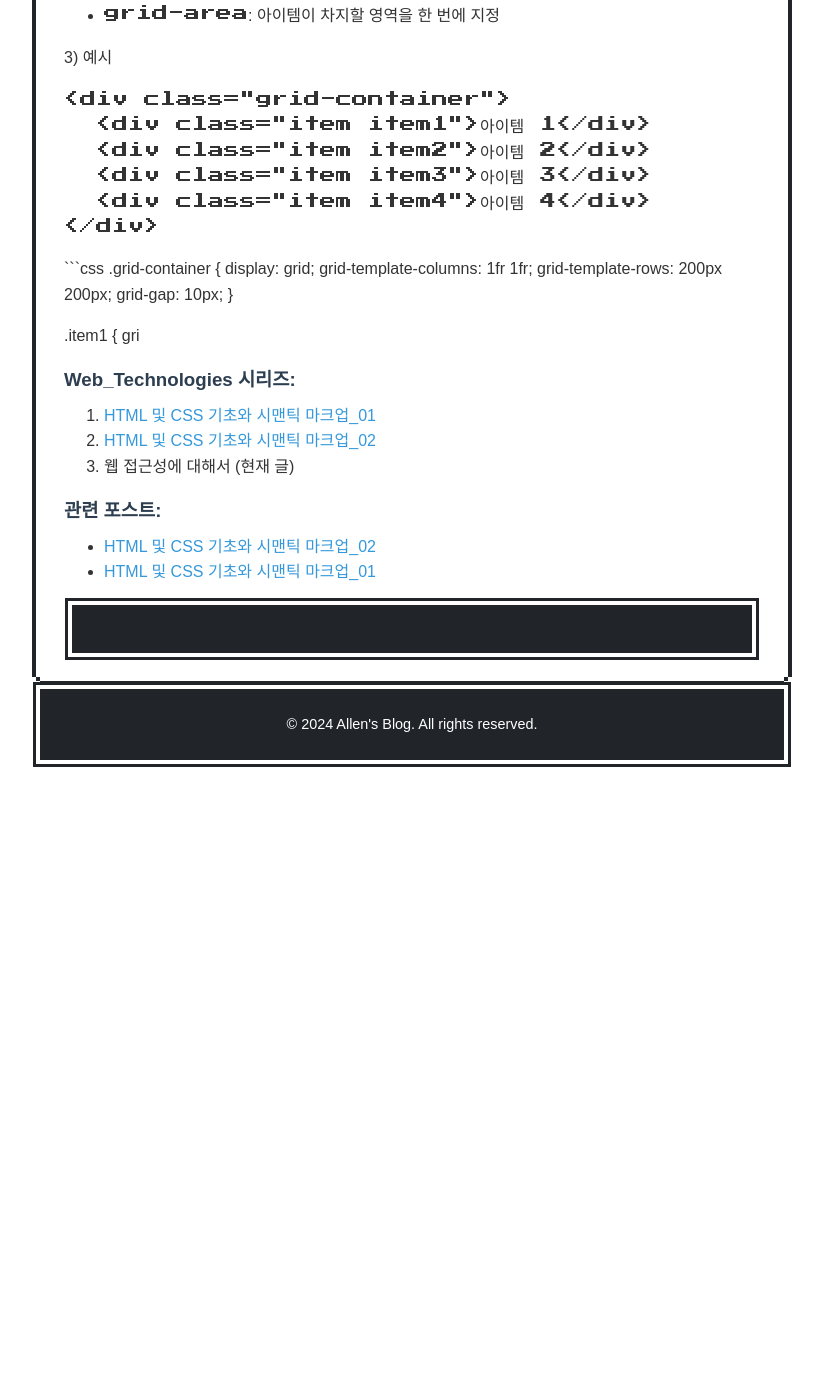
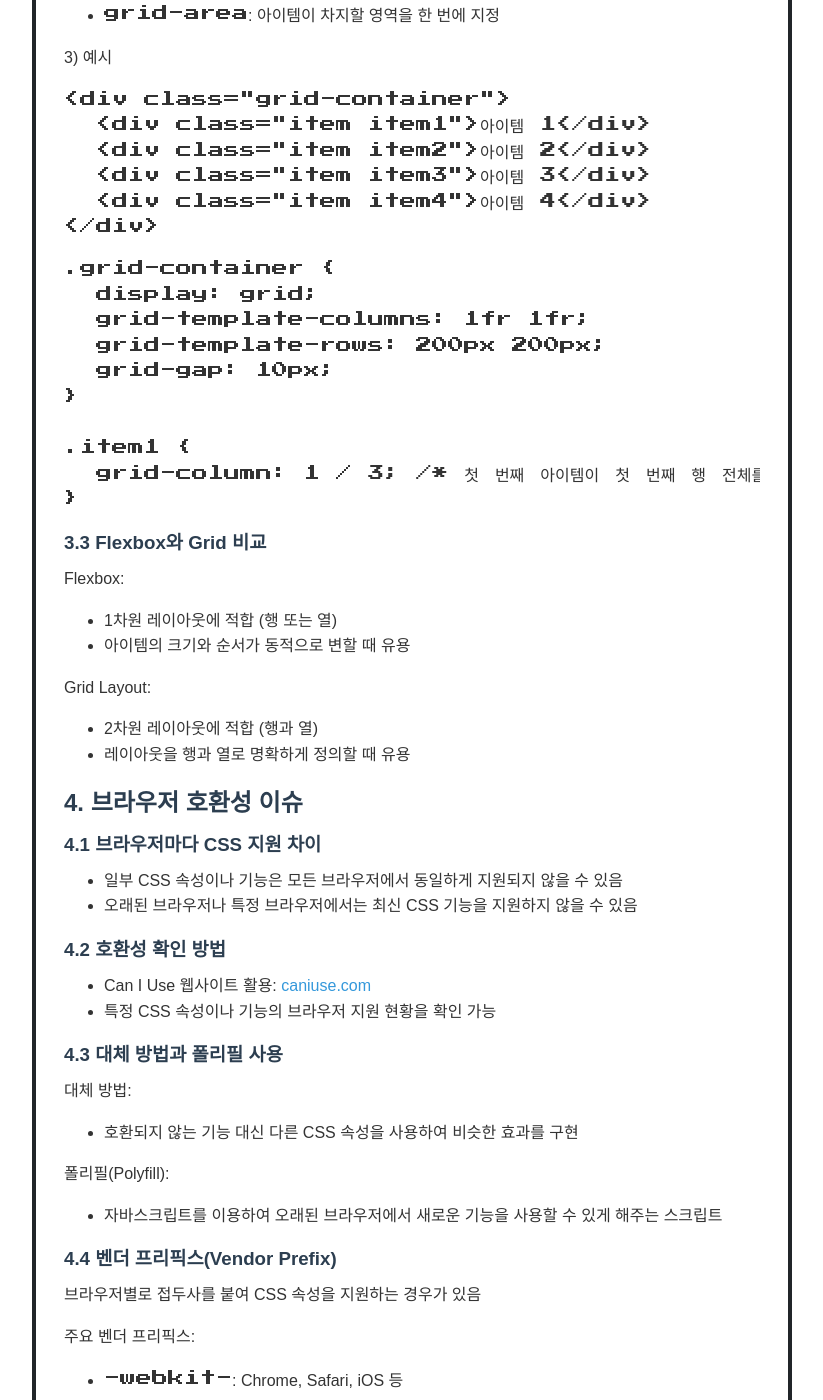
Before and after one commit to allenkang92/allenkang92.github.io, a Jekyll site: the page built from _posts/2024-09-19-웹 접근성.md, in a window 1280 px wide and 1400 px high, scrolled down 5366 px. Shown: the whole window, without its empty margins (228-1051 px from the left). Built offline with Jekyll 4.4.1, drawn with Linux system fonts in a browser that asks for light colours; comment, search, counter and statistics services are not loaded; before the commit the page ends 6154 px from its top, so only the background shows below that; some of the changed text lies outside the part shown.

Commit message:
웹 접근성 포스팅

````diff
--- a/_posts/2024-09-19-웹 접근성.md
+++ b/_posts/2024-09-19-웹 접근성.md
@@ -7,7 +7,7 @@ series: "Web_Technologies"
 ---
 
 
-# HTML 및 CSS 기초와 시맨틱 마크업_03
+# 웹 접근성 및 CSS 심화, 호환성 이슈
 
 ## 1. HTML 및 CSS 심화 학습
 
@@ -17,10 +17,10 @@ series: "Web_Technologies"
 
 ### 2.1 웹 접근성이란?
 
-**웹 접근성(Web Accessibility)**은 장애를 가진 사람을 포함하여 모든 사용자가 웹 콘텐츠에 접근하고 이용할 수 있도록 보장하는 것을 의미합니다.
+**웹 접근성(Web Accessibility)**은 장애를 가진 사람을 포함하여 모든 사용자가 웹 콘텐츠에 접근하고 이용할 수 있도록 보장하는 것을 의미.
 
 - 목표: 신체적, 시각적, 청각적, 인지적 장애를 가진 사람들이 웹 콘텐츠를 이용하는 데 어려움이 없도록 함.
-- 법적 요구: 많은 국가에서 웹 접근성은 법률로 규정되어 있으며, 이를 준수하지 않을 경우 법적 책임이 발생할 수 있습니다.
+- 법적 요구: 많은 국가에서 웹 접근성은 법률로 규정되어 있으며, 이를 준수하지 않을 경우 법적 책임이 발생할 수도 있음.
 
 ### 2.2 웹 접근성의 중요성
 
@@ -164,7 +164,7 @@ series: "Web_Technologies"
 
 ### 3.2 Grid Layout
 
-Grid Layout은 2차원(행과 열)에서 아이템을 배치하는 강력한 CSS 레이아웃 시스템입니다.
+Grid Layout은 2차원(행과 열)에서 아이템을 배치하는 강력한 CSS 레이아웃 시스템.
 
 1) Grid의 기본 개념
    - Grid 컨테이너: `display: grid;`를 지정한 부모 요소
@@ -207,4 +207,66 @@ Grid Layout은 2차원(행과 열)에서 아이템을 배치하는 강력한 CSS
 }
 
 .item1 {
-  gri
+  grid-column: 1 / 3; /* 첫 번째 아이템이 첫 번째 행 전체를 차지 */
+}
+```
+
+### 3.3 Flexbox와 Grid 비교
+
+Flexbox:
+- 1차원 레이아웃에 적합 (행 또는 열)
+- 아이템의 크기와 순서가 동적으로 변할 때 유용
+
+Grid Layout:
+- 2차원 레이아웃에 적합 (행과 열)
+- 레이아웃을 행과 열로 명확하게 정의할 때 유용
+
+## 4. 브라우저 호환성 이슈
+
+### 4.1 브라우저마다 CSS 지원 차이
+
+- 일부 CSS 속성이나 기능은 모든 브라우저에서 동일하게 지원되지 않을 수 있음
+- 오래된 브라우저나 특정 브라우저에서는 최신 CSS 기능을 지원하지 않을 수 있음
+
+### 4.2 호환성 확인 방법
+
+- Can I Use 웹사이트 활용: [caniuse.com](https://caniuse.com)
+- 특정 CSS 속성이나 기능의 브라우저 지원 현황을 확인 가능
+
+### 4.3 대체 방법과 폴리필 사용
+
+대체 방법:
+- 호환되지 않는 기능 대신 다른 CSS 속성을 사용하여 비슷한 효과를 구현
+
+폴리필(Polyfill):
+- 자바스크립트를 이용하여 오래된 브라우저에서 새로운 기능을 사용할 수 있게 해주는 스크립트
+
+### 4.4 벤더 프리픽스(Vendor Prefix)
+
+브라우저별로 접두사를 붙여 CSS 속성을 지원하는 경우가 있음
+
+주요 벤더 프리픽스:
+- `-webkit-`: Chrome, Safari, iOS 등
+- `-moz-`: Firefox
+- `-ms-`: Internet Explorer, Edge
+- `-o-`: Opera
+
+예시:
+
+```css
+.item {
+  display: -webkit-flex;
+  display: -ms-flexbox;
+  display: flex;
+}
+```
+
+### 4.5 CSS 리셋 및 노멀라이즈
+
+CSS 리셋(Reset CSS):
+- 브라우저 기본 스타일을 초기화하여 일관성 있는 스타일링을 가능하게 함
+- 모든 요소의 기본 마진, 패딩 등을 제거
+
+노멀라이즈(Normalize.css):
+- 브라우저 간의 기본 스타일 차이를 최소화하면서 기본 스타일을 유지
+- CSS 리셋보다 덜 공격적인 초기화 방식
````
Also changed, not shown: other parts of _posts/2024-09-19-웹 접근성.md (+3 -3 lines).
